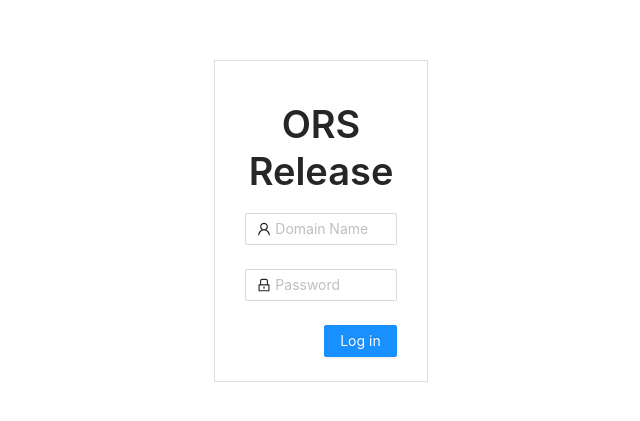
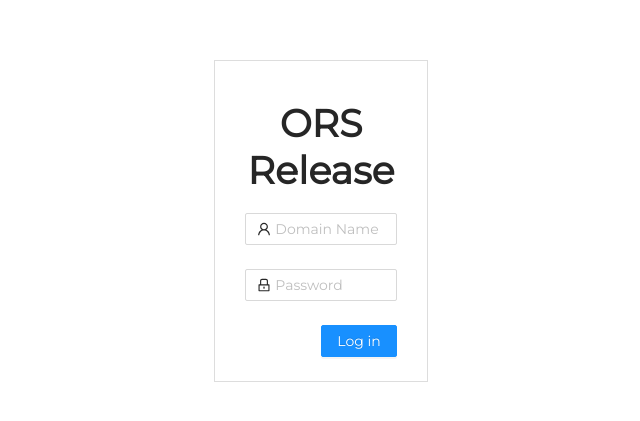
Before and after one commit to pandenutella/ors-release-fe, a React (Create React App) app: page /login in a window 1280 px wide. Shown: the part 179-600 px from the top of the page, without its empty margins (319-959 px from the left). Built offline with nearby package versions, Linux system fonts and the light colour scheme.

Commit message:
Import font style

```diff
--- a/public/index.html
+++ b/public/index.html
@@ -24,6 +24,7 @@
       work correctly both with client-side routing and a non-root public URL.
       Learn how to configure a non-root public URL by running `npm run build`.
     -->
+    <link href="https://fonts.googleapis.com/css2?family=Montserrat&display=swap" rel="stylesheet">
     <title>React App</title>
   </head>
   <body>
--- a/src/index.css
+++ b/src/index.css
@@ -1,8 +1,6 @@
 body {
     margin: 0;
-    font-family: -apple-system, BlinkMacSystemFont, "Segoe UI", "Roboto",
-        "Oxygen", "Ubuntu", "Cantarell", "Fira Sans", "Droid Sans",
-        "Helvetica Neue", sans-serif;
+    font-family: "Montserrat", sans-serif !important;
     -webkit-font-smoothing: antialiased;
     -moz-osx-font-smoothing: grayscale;
 }
```
